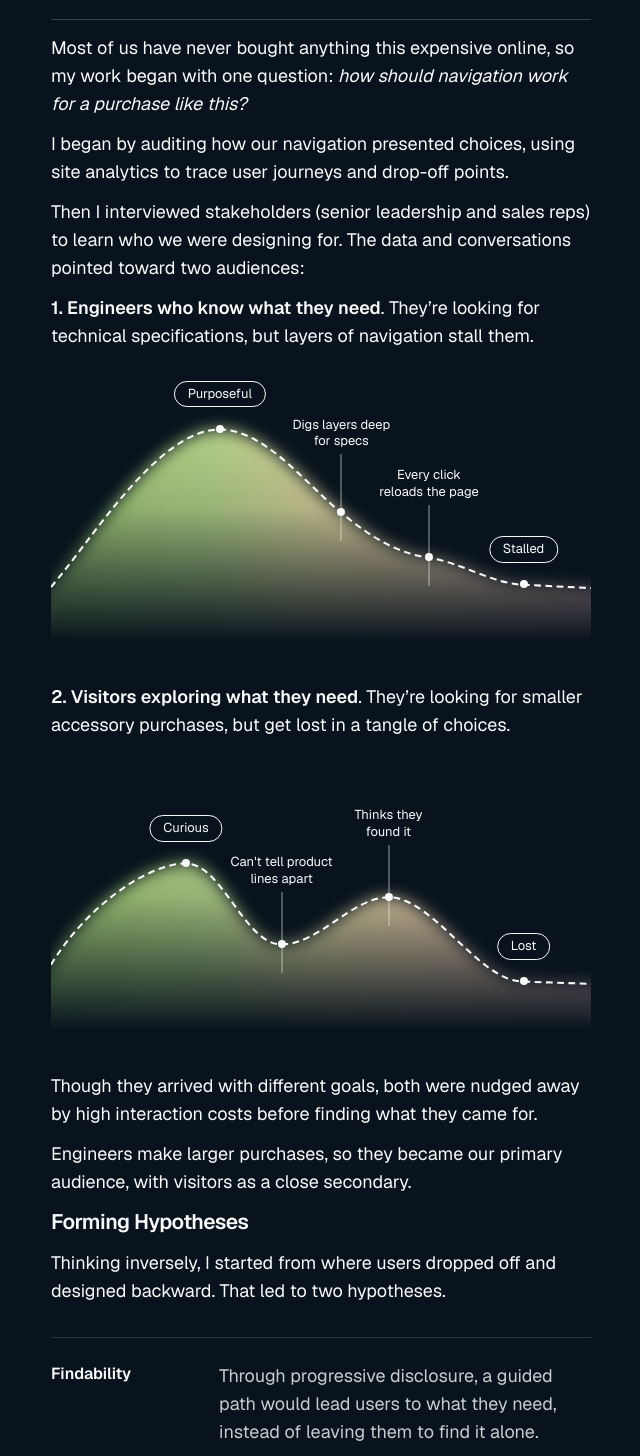
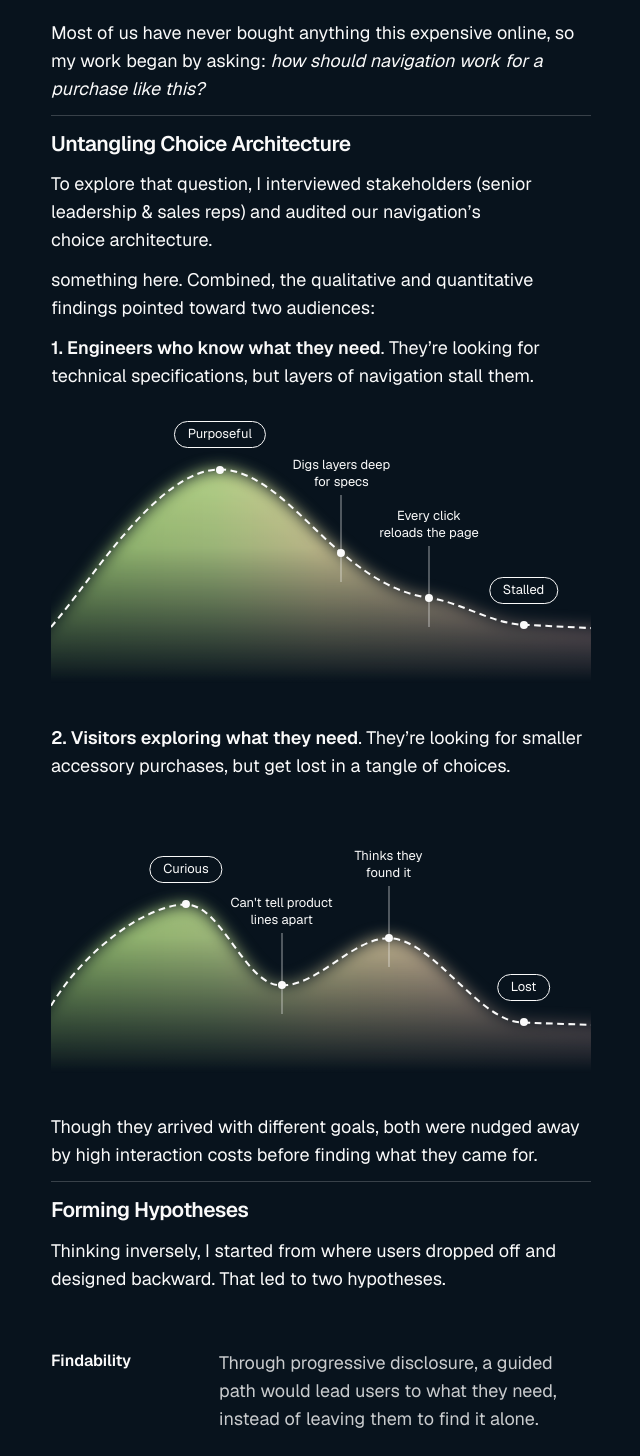
Before and after one commit to juan444alvarez/portfolio-nextjs, a Next.js app: page /work/ebara in a window 1280 px wide. Shown: the part 454-1910 px from the top of the page, without its empty margins (319-959 px from the left). Built offline with nearby package versions, Linux system fonts and the light colour scheme.

Commit message:
concise content

```diff
--- a/app/work/ebara/page.tsx
+++ b/app/work/ebara/page.tsx
@@ -151,13 +151,15 @@ export default function Home() {
               afterAlt="The redesigned mega menu, with each level opening in place"
             />
           </figure>
-        <hr className="border-current/20 mb-3.5" />
           <p className="text-lg mb-3">
-            Most of us have never bought anything this expensive online, so my work began with one question:{" "}
+            Most of us have never bought anything this expensive online, so my work began by asking:{" "}
             <em>how should navigation work for a purchase like this?</em>
           </p>
-          <p className="text-lg mb-3">I began by auditing how our navigation presented choices, using site analytics to trace user journeys and drop-off points.</p>
-            <p className="text-lg mb-3">Then I interviewed stakeholders (senior leadership and sales reps) to learn who we were designing for. The data and conversations pointed toward two audiences:</p>
+          <hr className="border-current/20 mb-3.5" />
+
+          <h2 className="max-w-[36ch] text-[21px] font-semibold tracking-tight leading-snug text-balance mb-3">Untangling Choice Architecture</h2>
+          <p className="text-lg mb-3">To explore that question, I interviewed stakeholders (senior leadership & sales reps) and audited our navigation’s choice architecture.</p>
+<p className="text-lg mb-3"> something here. Combined, the qualitative and quantitative findings pointed toward two audiences:</p>
           <p className="text-lg mb-3">
   <span className="font-semibold">1. Engineers who know what they need</span>. They’re looking for technical specifications, but layers of navigation stall them.</p>
           <figure className="mx-0 mb-10">
@@ -170,12 +172,13 @@ export default function Home() {
             <JourneyChart {...newBuyerJourney} />
           </figure>
           <p className="text-lg mb-3">Though they arrived with different goals, both were nudged away by high interaction costs before finding what they came for.</p>
-          <p className="text-lg mb-3">Engineers make larger purchases, so they became our primary audience, with visitors as a close secondary.</p>
+          <hr className="border-current/20 mb-3.5" />
+
 
           <h2 className="max-w-[36ch] text-[21px] font-semibold tracking-tight leading-snug text-balance mb-3">Forming Hypotheses</h2>
 <p className="text-lg mb-8">Thinking inversely, I started from where users dropped off and designed backward. That led to two hypotheses.</p>
 
-<dl className="mb-8 grid gap-x-6 gap-y-6 border-t border-current/15 pt-6 sm:grid-cols-[9rem_1fr]">
+<dl className="mb-8 grid gap-x-6 gap-y-6 pt-6 sm:grid-cols-[9rem_1fr]">
   <dt className="font-semibold">Findability</dt>
   <dd className="text-lg opacity-80">Through progressive disclosure, a guided path would lead users to what they need, instead of leaving them to find it alone.</dd>
   <dt className="font-semibold">Performance</dt>
```
